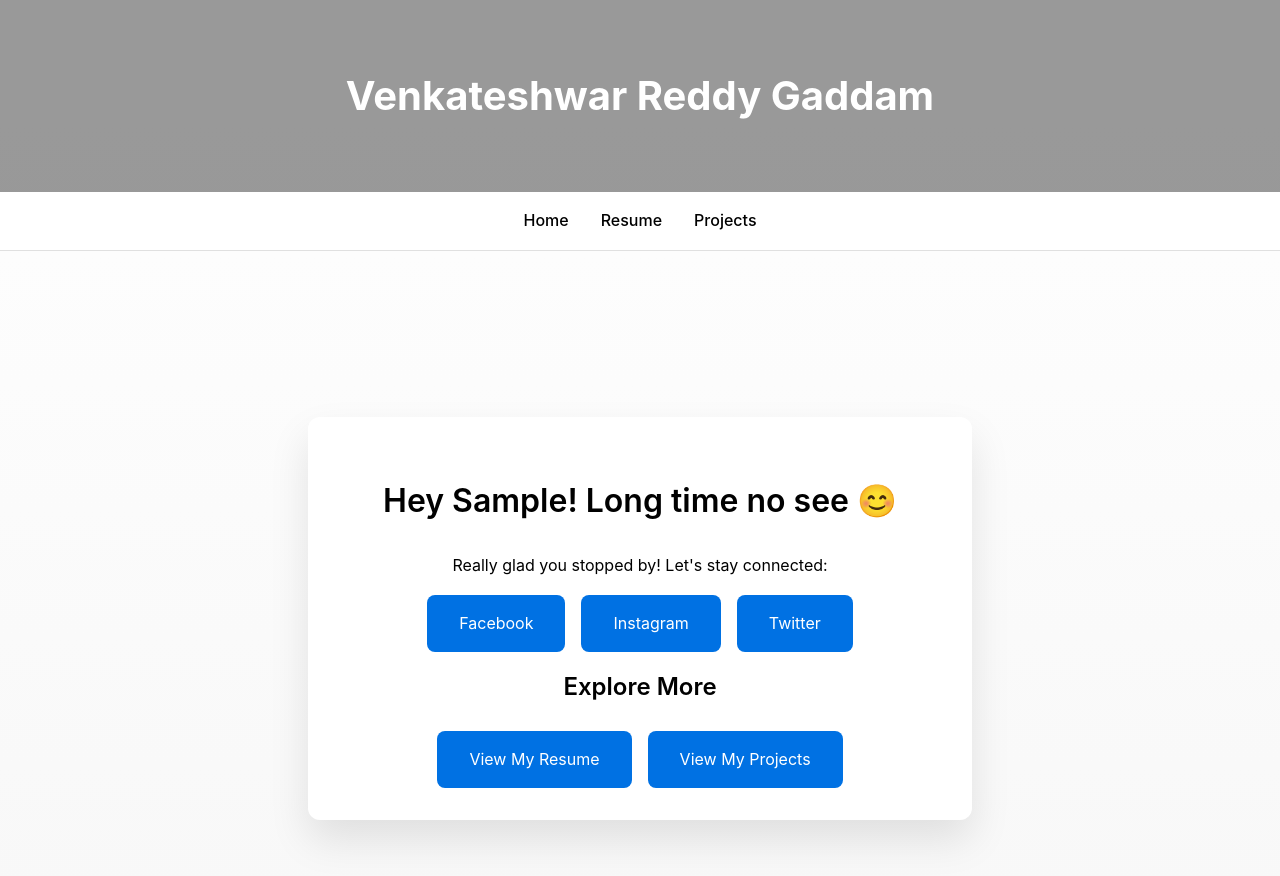
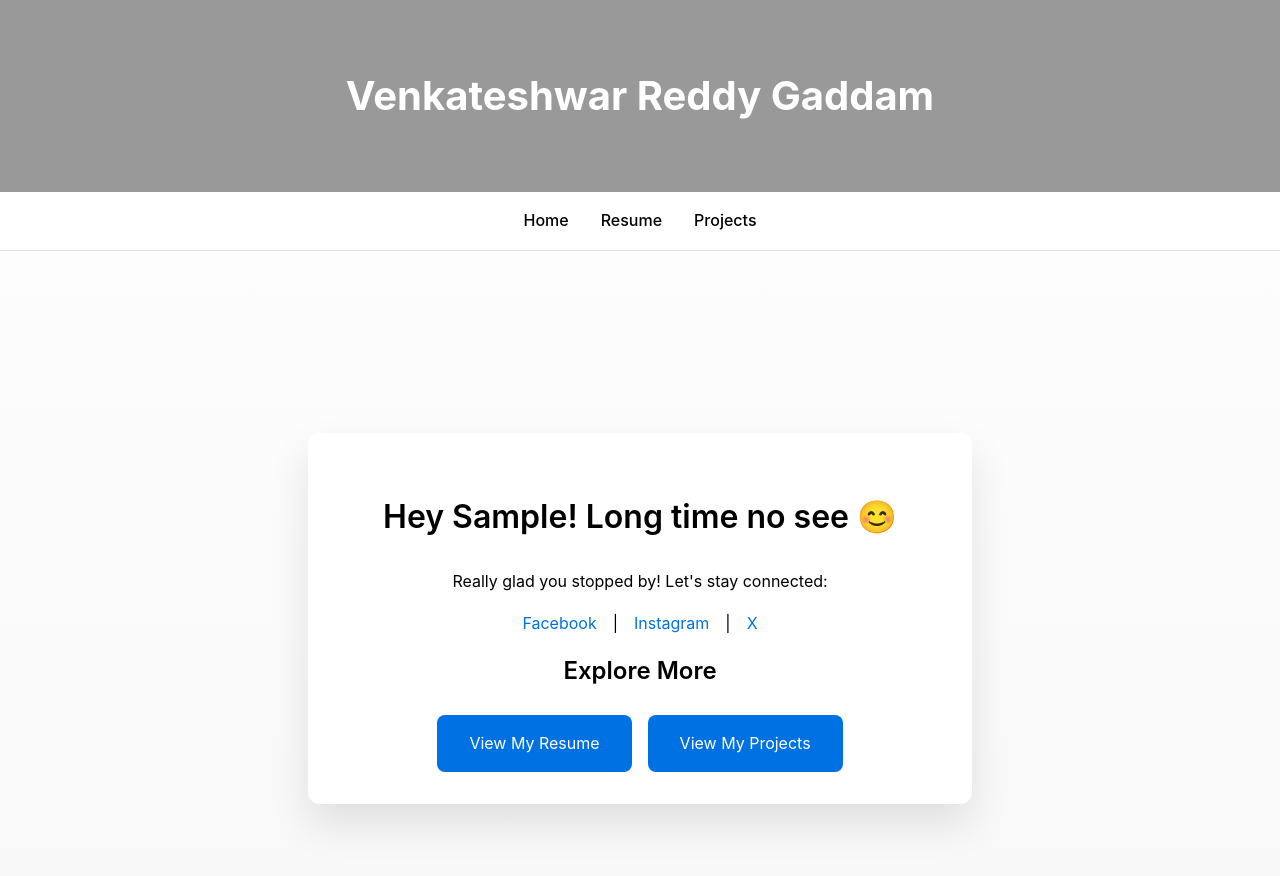
Before and after one commit to Venkatesh-lavan/showcase, a website: page friend.html in a window 1280 px wide. Both pictures are taken after typing "Sample" into the empty fields and a click on the button "Submit". Drawn offline with nearby package versions, Linux system fonts and the light colour scheme.

Commit message:
Added new UI for friends.html

```diff
--- a/friend.html
+++ b/friend.html
@@ -50,9 +50,9 @@
           <h2>Hey ${name}! Long time no see 😊</h2>
           <p>Really glad you stopped by! Let's stay connected:</p>
           <div class="friend-links">
-            <a href="https://facebook.com/YOUR_PROFILE" target="_blank" class="button">Facebook</a>
-            <a href="https://instagram.com/YOUR_PROFILE" target="_blank" class="button">Instagram</a>
-            <a href="https://twitter.com/YOUR_PROFILE" target="_blank" class="button">Twitter</a>
+            <a href="https://facebook.com/venkateshlavanreddy1377" target="_blank">Facebook</a> |
+            <a href="https://instagram.com/venkatesh_lavan_redie" target="_blank">Instagram</a> |
+            <a href="https://x.com/venkatesh_lavan" target="_blank">X</a>
           </div>
           <h3>Explore More</h3>
           <div class="friend-links">
```
